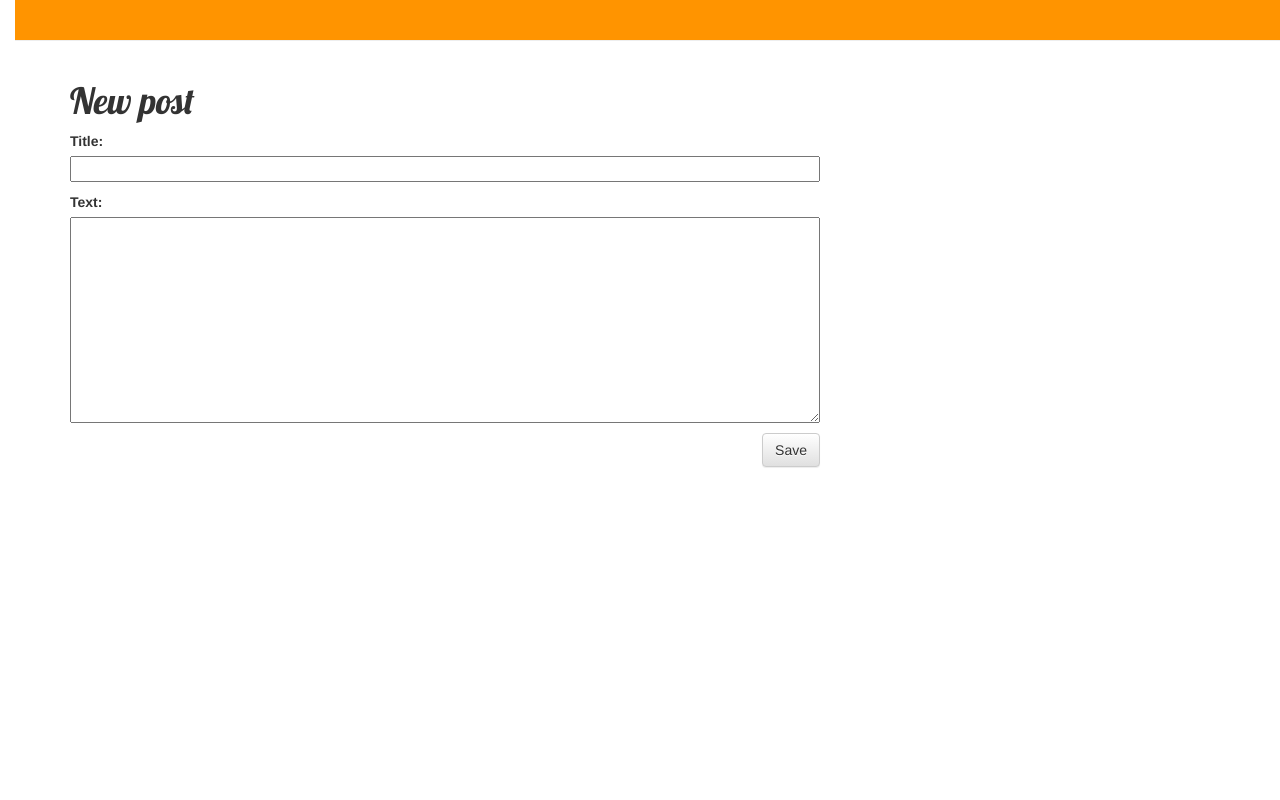
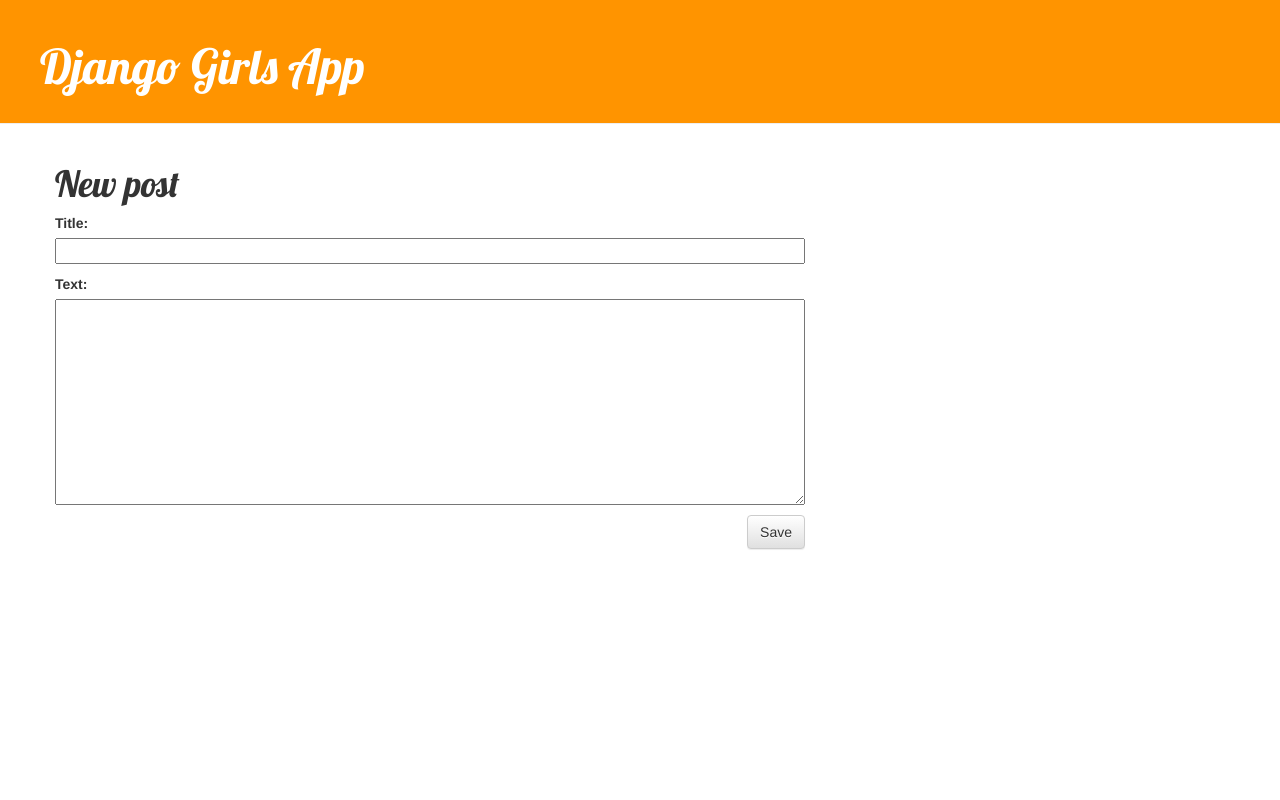
Before and after one commit to kleinMan628/my-first-blog, a Django app: template blog/templates/blog/post_edit.html in a window 1280 px wide. Run offline with Django 3.2, Linux system fonts and the light colour scheme; the template is opened without the code that fills it: values that come from a table or form of the project are taken from there, others are empty; some libraries are stand-ins or nearby versions.

Commit message:
modified css file

```diff
--- a/blog/static/css/blog.css
+++ b/blog/static/css/blog.css
@@ -1,10 +1,3 @@
-h1 a {
-    color: #FCA205;
-    font-family: 'Lobster';
-}
-body {
-    padding-left: 15px;
-}
 .page-header {
     background-color: #ff9400;
     margin-top: 0;
--- a/blog/templates/blog/base.html
+++ b/blog/templates/blog/base.html
@@ -12,6 +12,7 @@
             {% if user.is_authenticated %}
     <a href="{% url 'post_new' %}" class="top-menu"><span class="glyphicon glyphicon-plus"></span></a>
 {% endif %}
+<h1>Django Girls App </h1>
         </div>
         <div class="content container">
             <div class="row">
```
